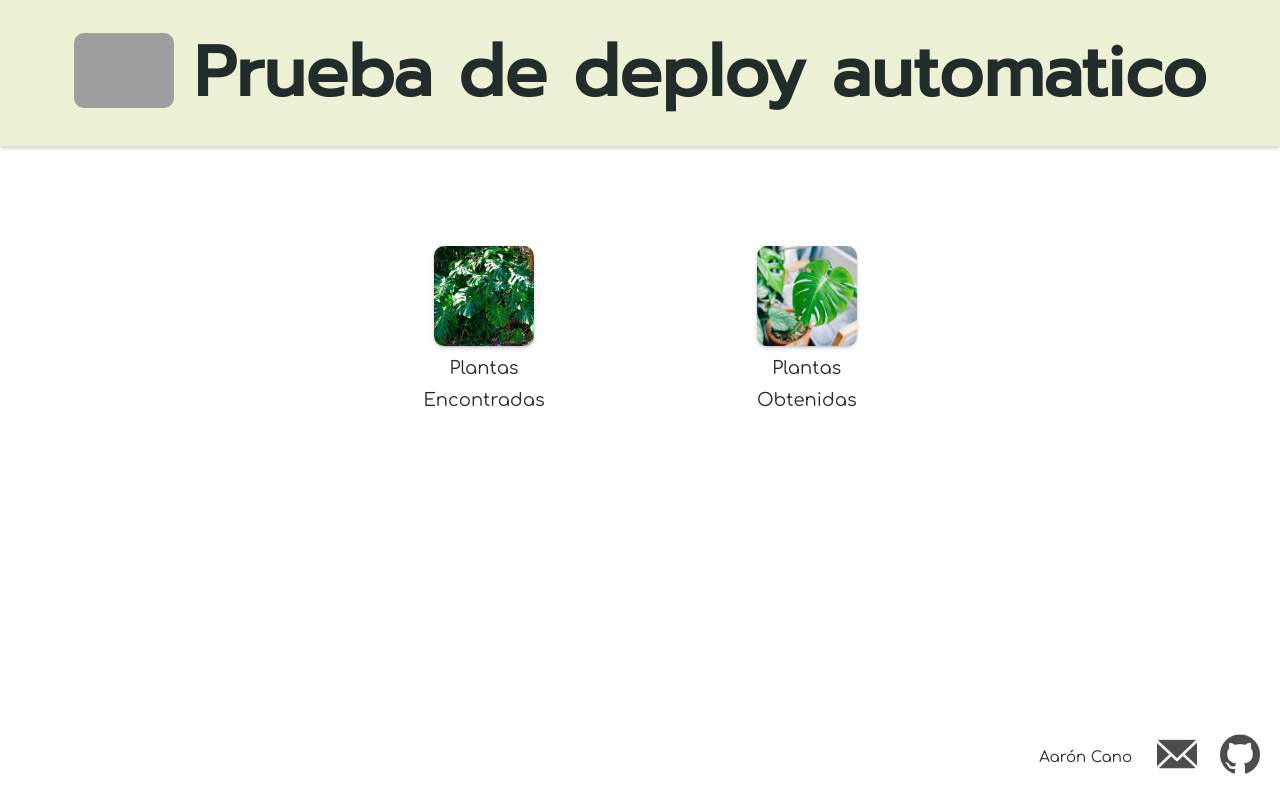
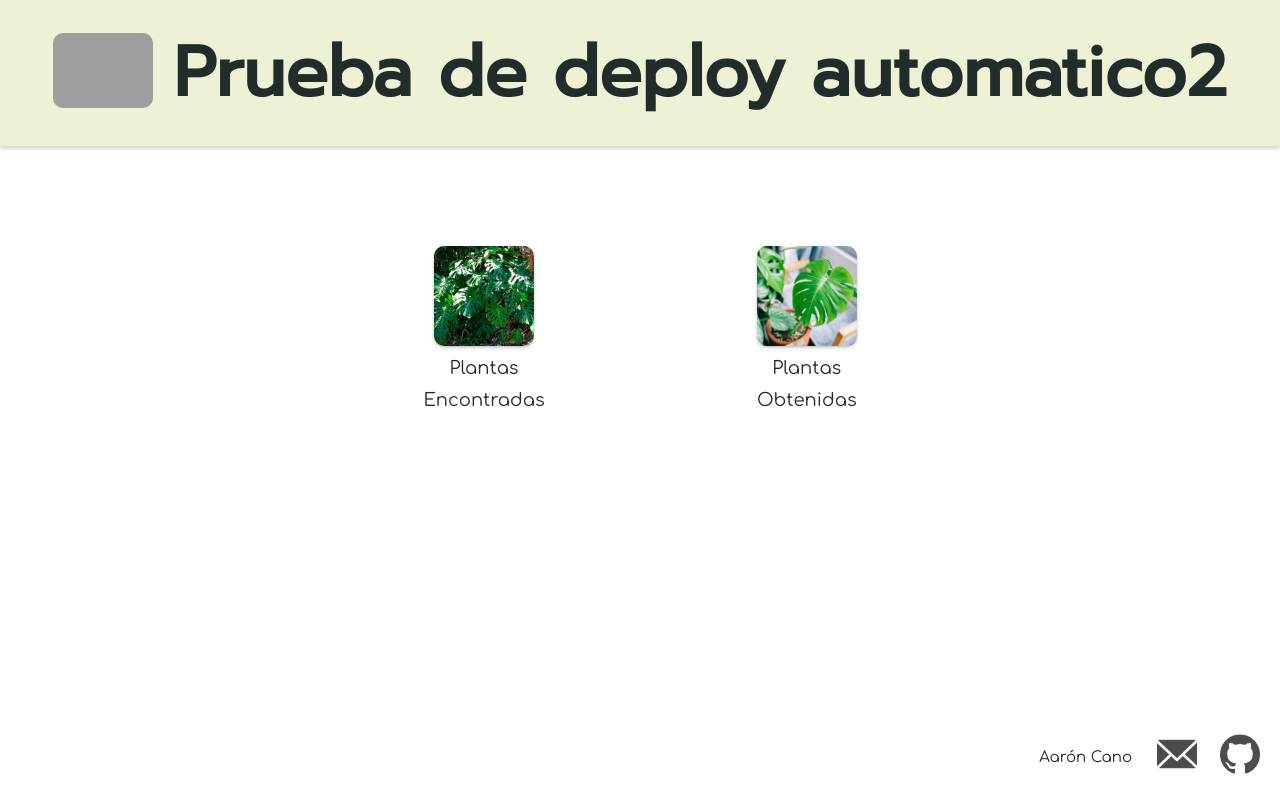
Before and after one commit to aaroncano/Plantofera, a plain HTML site: page public/html/index.html in a window 1280 px wide. Drawn offline with Linux system fonts and the light colour scheme; no server answers; grey boxes are pictures that could not be loaded.

Commit message:
prueba deploy 4

```diff
--- a/public/html/index.html
+++ b/public/html/index.html
@@ -15,7 +15,7 @@
         <a href="../html/index.html">
             <img class="logo" src="../imagenes/logo.svg" alt="logo">
         </a>
-        <h1>Prueba de deploy automatico</h1>
+        <h1>Prueba de deploy automatico2</h1>
     </div>
     <main>
         <div class="sections-container">
```
